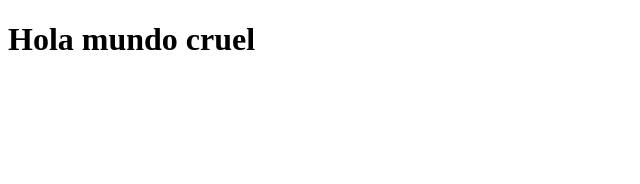
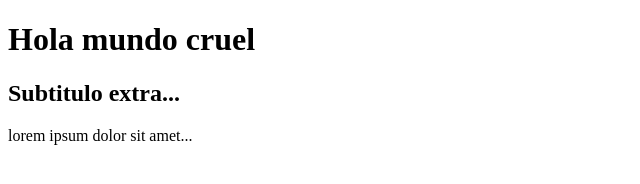
Before and after one commit to jalamprea/my-new-project, a plain HTML site: page index.html in a window 1280 px wide. Shown: the whole page, without its empty margins (0-640 px from the left). Drawn offline with Linux system fonts and the light colour scheme.

Commit message:
Updated description and html content

```diff
--- a/index.html
+++ b/index.html
@@ -5,5 +5,7 @@
 </head>
 <body>
 	<h1 class="title">Hola mundo cruel</h1>
+	<h2>Subtitulo extra...</h2>
+	<p>lorem ipsum dolor sit amet...</p>
 </body>
 </html>
```
Also changed, not shown: 1 other file.
